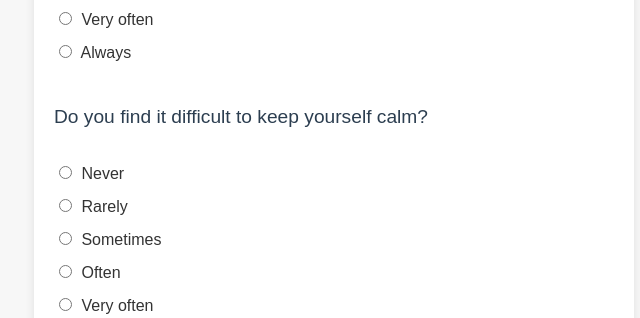
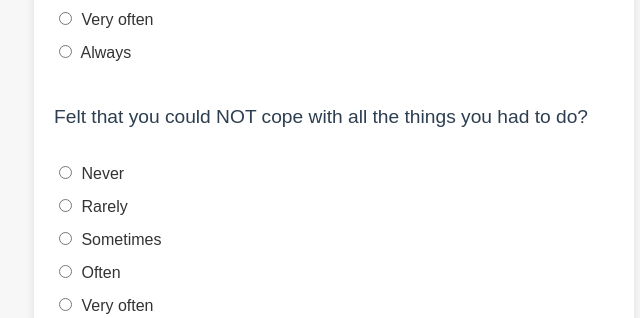
Before and after one commit to rydzze/MentalAssess, a Flask app: page /stress in a window 1280 px wide. Shown: the part 850-1168 px from the top of the page, without its empty margins (306-946 px from the left). Run offline with Flask 3, Linux system fonts and the light colour scheme.

Commit message:
update stress #3

```diff
--- a/run.py
+++ b/run.py
@@ -40,7 +40,7 @@ def stress():
         session['overwhelmed'] = request.form.get('overwhelmed')
         session['irritability'] = request.form.get('irritability')
         session['tension'] = request.form.get('tension')
-        session['calm'] = request.form.get('calm')
+        session['cope'] = request.form.get('cope')
         session['forgetful'] = request.form.get('forgetful')
         session['sensitive'] = request.form.get('sensitive')
         return redirect(url_for('result'))
--- a/templates/stress.html
+++ b/templates/stress.html
@@ -43,13 +43,13 @@
             </div>
 
             <div class="question">
-                <label>Do you find it difficult to keep yourself calm?</label><br>
-                <input type="radio" name="calm" value="0.0" required> Never<br>
-                <input type="radio" name="calm" value="0.2" required> Rarely<br>
-                <input type="radio" name="calm" value="0.4" required> Sometimes<br>
-                <input type="radio" name="calm" value="0.6" required> Often<br>
-                <input type="radio" name="calm" value="0.8" required> Very often<br>
-                <input type="radio" name="calm" value="1.0" required> Always<br><br>
+                <label>Felt that you could NOT cope with all the things you had to do?</label><br>
+                <input type="radio" name="cope" value="0.0" required> Never<br>
+                <input type="radio" name="cope" value="0.2" required> Rarely<br>
+                <input type="radio" name="cope" value="0.4" required> Sometimes<br>
+                <input type="radio" name="cope" value="0.6" required> Often<br>
+                <input type="radio" name="cope" value="0.8" required> Very often<br>
+                <input type="radio" name="cope" value="1.0" required> Always<br><br>
             </div>
 
             <div class="question">
```
Also changed, not shown: app/stress.py (+7 -7 lines).
